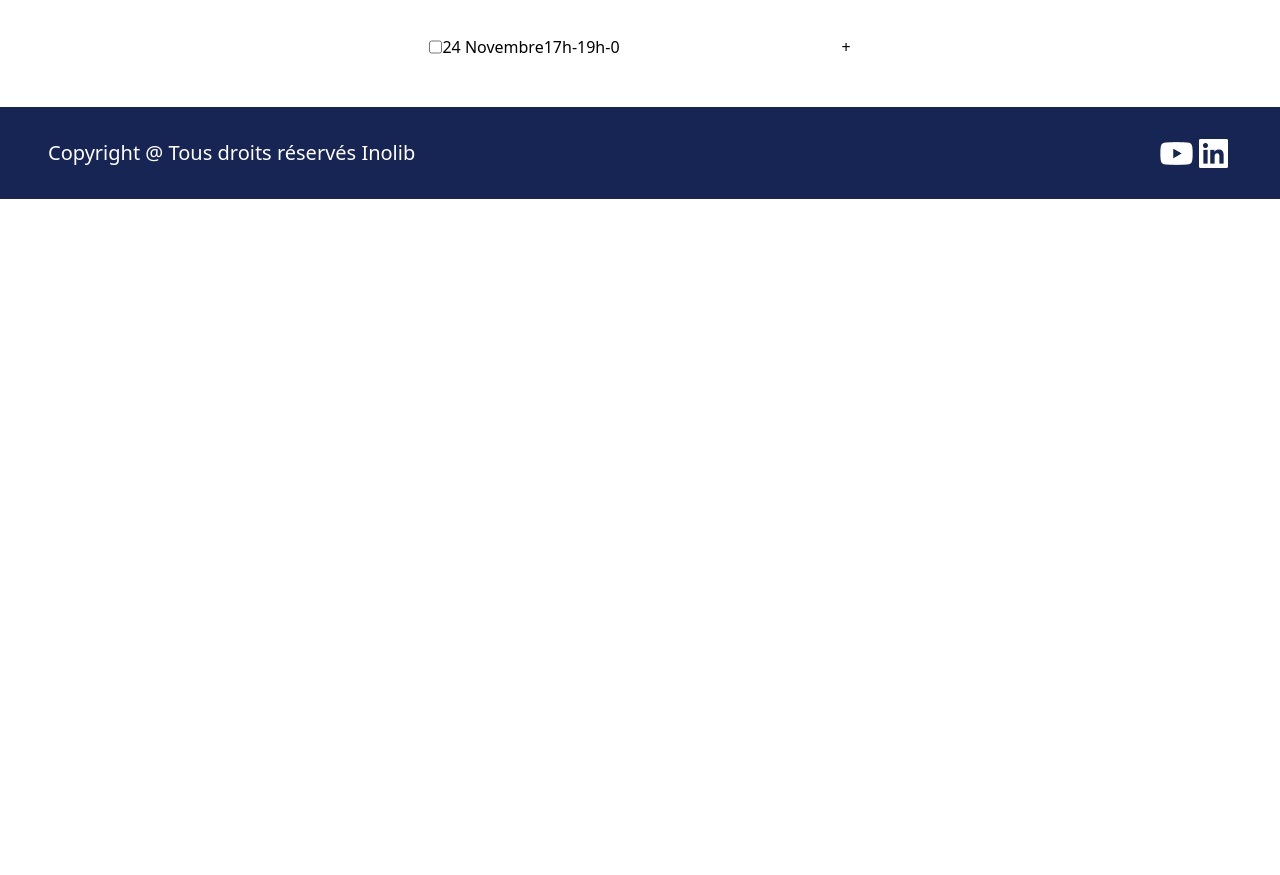
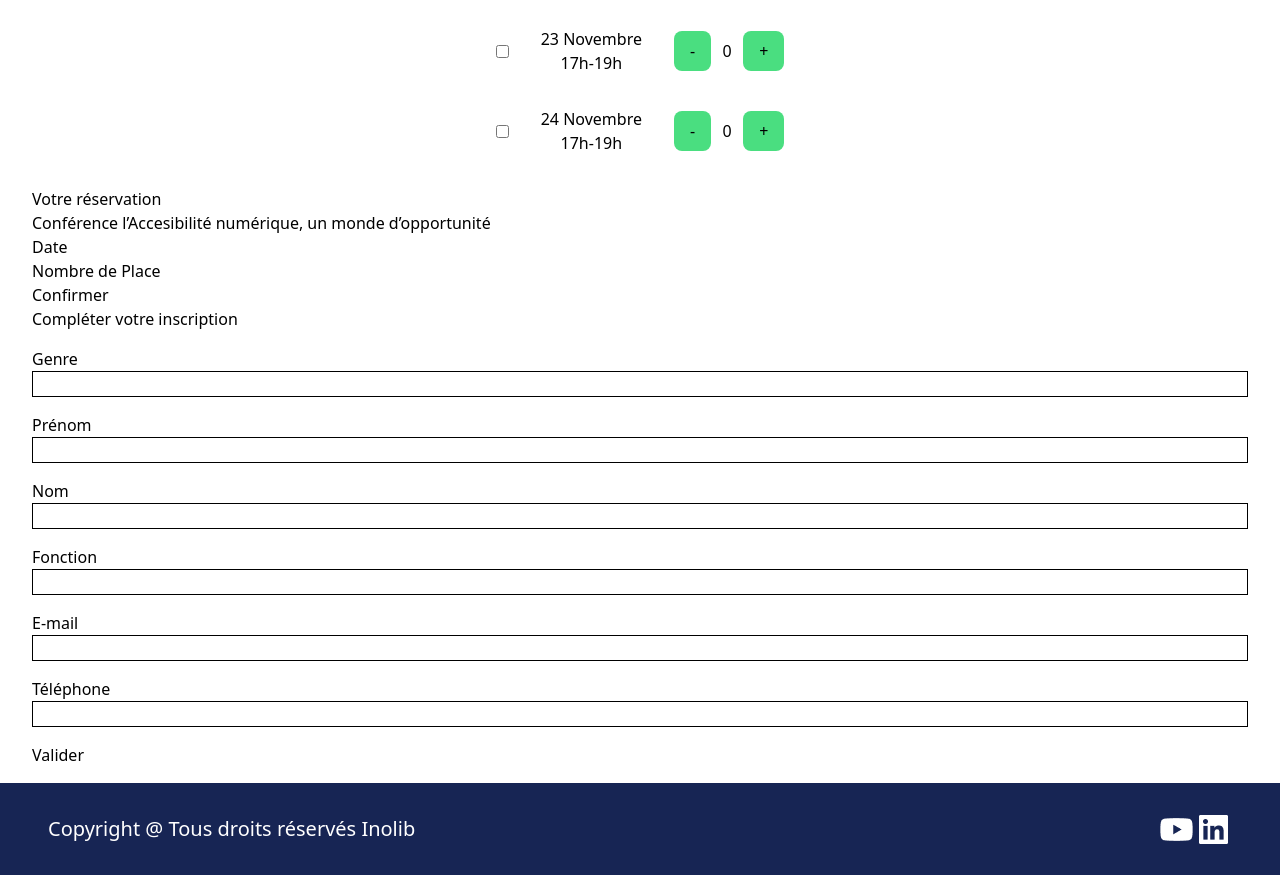
Before and after one commit to inolib/seeph2023, a React (Vite) app: page /booking in a window 1280 px wide. Shown: the part 822-1697 px from the top of the page. Before the commit the page ends 1021 px from the top, so only its background shows below. Built offline with nearby package versions, Linux system fonts and the light colour scheme.

Commit message:
feat: IndividualForm

```diff
--- a/src/components/booking/ConferenceCheck.tsx
+++ b/src/components/booking/ConferenceCheck.tsx
@@ -3,9 +3,10 @@ import { useState, type MouseEventHandler } from "react";
 type Props = {
   date: string;
   hours: string;
+  confId: string;
 };
 
-export const ConferenceCheck = ({ date, hours }: Props) => {
+export const ConferenceCheck = ({ date, hours, confId }: Props) => {
   const [count, setCount] = useState(0);
 
   const decrement: MouseEventHandler<HTMLButtonElement> = (event) => {
@@ -21,20 +22,32 @@ export const ConferenceCheck = ({ date, hours }: Props) => {
   };
 
   return (
-    <div className="my-8 flex justify-center">
-      <input id="20-11" name="20-11" type="checkbox" />
-      <label htmlFor="20-11">
+    <div className="my-8 flex items-center justify-center gap-8">
+      <input id={confId} name="20-11" type="checkbox" />
+      <label className="flex flex-col text-center" htmlFor={confId}>
         <span>{date}</span>
         <span>{hours}</span>
       </label>
 
-      <div>
-        <button aria-label="Diminuez la quantité de places" onClick={decrement}>
+      <div className="">
+        <button
+          aria-label={`Diminuez la quantité de places pour le ${date}`}
+          className="rounded-lg bg-green-400 px-4 py-2 hover:bg-blue-500"
+          onClick={decrement}
+        >
           -
         </button>
-        <input id="" name="" readOnly type="text" value={count} />
+        <input
+          className="w-8 text-center"
+          id="test"
+          name=""
+          readOnly
+          type="text"
+          value={count}
+        />
         <button
-          aria-label="Augmentez la quantité de places"
+          aria-label={`Augmentez la quantité de places pour le ${date}`}
+          className="rounded-lg bg-green-400 px-4 py-2 hover:bg-blue-500"
           onClick={increment}
         >
           +
--- /dev/null
+++ b/src/components/booking/IndividualForm.tsx
@@ -0,0 +1,71 @@
+export const IndividualForm = () => {
+  return (
+    <div>
+      <div className="my-4 flex flex-col">
+        <label htmlFor="gender">Genre</label>
+        <input
+          className="border border-solid border-black"
+          id="gender"
+          name="gender"
+          required
+          type="text"
+        />
+      </div>
+
+      <div className="my-4 flex flex-col">
+        <label htmlFor="firstname">Prénom</label>
+        <input
+          className="border border-solid border-black"
+          id="firstname"
+          name="firstname"
+          required
+          type="text"
+        />
+      </div>
+
+      <div className="my-4 flex flex-col">
+        <label htmlFor="name">Nom</label>
+        <input
+          className="border border-solid border-black"
+          id="name"
+          name="name"
+          required
+          type="text"
+        />
+      </div>
+
+      <div className="my-4 flex flex-col">
+        <label htmlFor="fonction">Fonction</label>
+        <input
+          className="border border-solid border-black"
+          id="fonction"
+          name="fonction"
+          required
+          type="text"
+        />
+      </div>
+
+      <div className="my-4 flex flex-col">
+        <label htmlFor="email">E-mail</label>
+        <input
+          className="border border-solid border-black"
+          id="email"
+          name="email"
+          required
+          type="email"
+        />
+      </div>
+
+      <div className="my-4 flex flex-col">
+        <label htmlFor="tel">Téléphone</label>
+        <input
+          className="border border-solid border-black"
+          id="tel"
+          name="tel"
+          required
+          type="tel"
+        />
+      </div>
+    </div>
+  );
+};
--- a/src/routes/booking.tsx
+++ b/src/routes/booking.tsx
@@ -1,4 +1,5 @@
 import { ConferenceCheck } from "../components/booking/ConferenceCheck";
+import { IndividualForm } from "../components/booking/IndividualForm";
 import { Footer } from "../components/sections/Footer";
 import { Header } from "../components/sections/Header";
 import { Landmark } from "../components/ui/Landmark/Landmark";
@@ -9,15 +10,50 @@ export const Booking = () => {
       <Header />
 
       <Landmark className="mx-8 my-4" landmarkRole="main">
-        <form>
+        <form action="">
           <fieldset>
             <legend>Réservez vos sessions</legend>
-            <ConferenceCheck date="20 Novembre" hours="12h-14h" />
-            <ConferenceCheck date="21 Novembre" hours="12h-14h" />
-            <ConferenceCheck date="23 Novembre" hours="17h-19h" />
-            <ConferenceCheck date="24 Novembre" hours="17h-19h" />
+            <ConferenceCheck
+              confId="20-11"
+              date="20 Novembre"
+              hours="12h-14h"
+            />
+            <ConferenceCheck
+              confId="21-11"
+              date="21 Novembre"
+              hours="12h-14h"
+            />
+            <ConferenceCheck
+              confId="23-11"
+              date="23 Novembre"
+              hours="17h-19h"
+            />
+            <ConferenceCheck
+              confId="24-11"
+              date="24 Novembre"
+              hours="17h-19h"
+            />
           </fieldset>
         </form>
+
+        <div>
+          <p>Votre réservation</p>
+          <div>
+            <p>Conférence l’Accesibilité numérique, un monde d’opportunité</p>
+            <p>Date</p>
+            <p>Nombre de Place</p>
+          </div>
+          <button>Confirmer</button>
+        </div>
+
+        <form action="">
+          <fieldset>
+            <legend>Compléter votre inscription</legend>
+            <IndividualForm />
+          </fieldset>
+        </form>
+
+        <button type="submit">Valider</button>
       </Landmark>
 
       <Footer />
```
